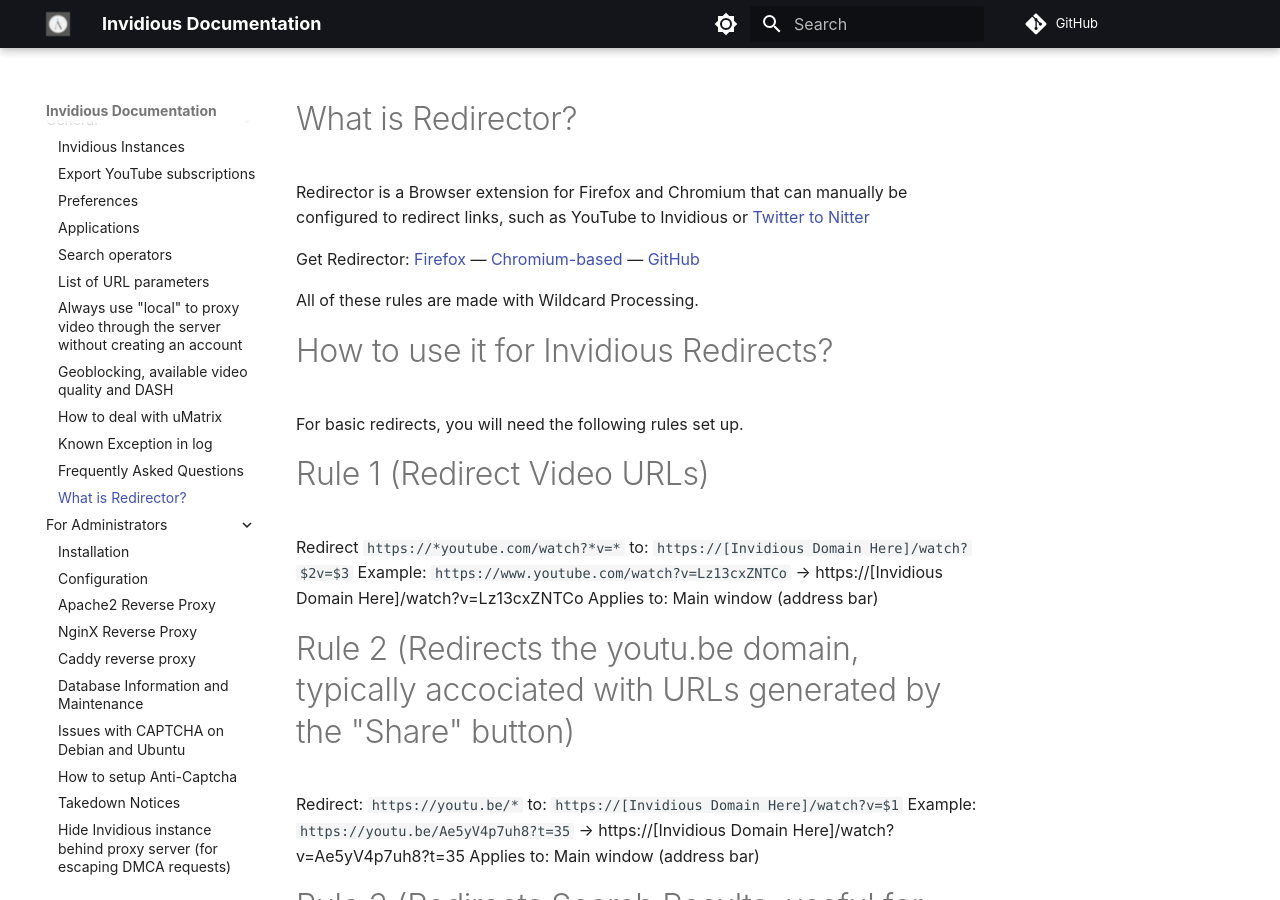
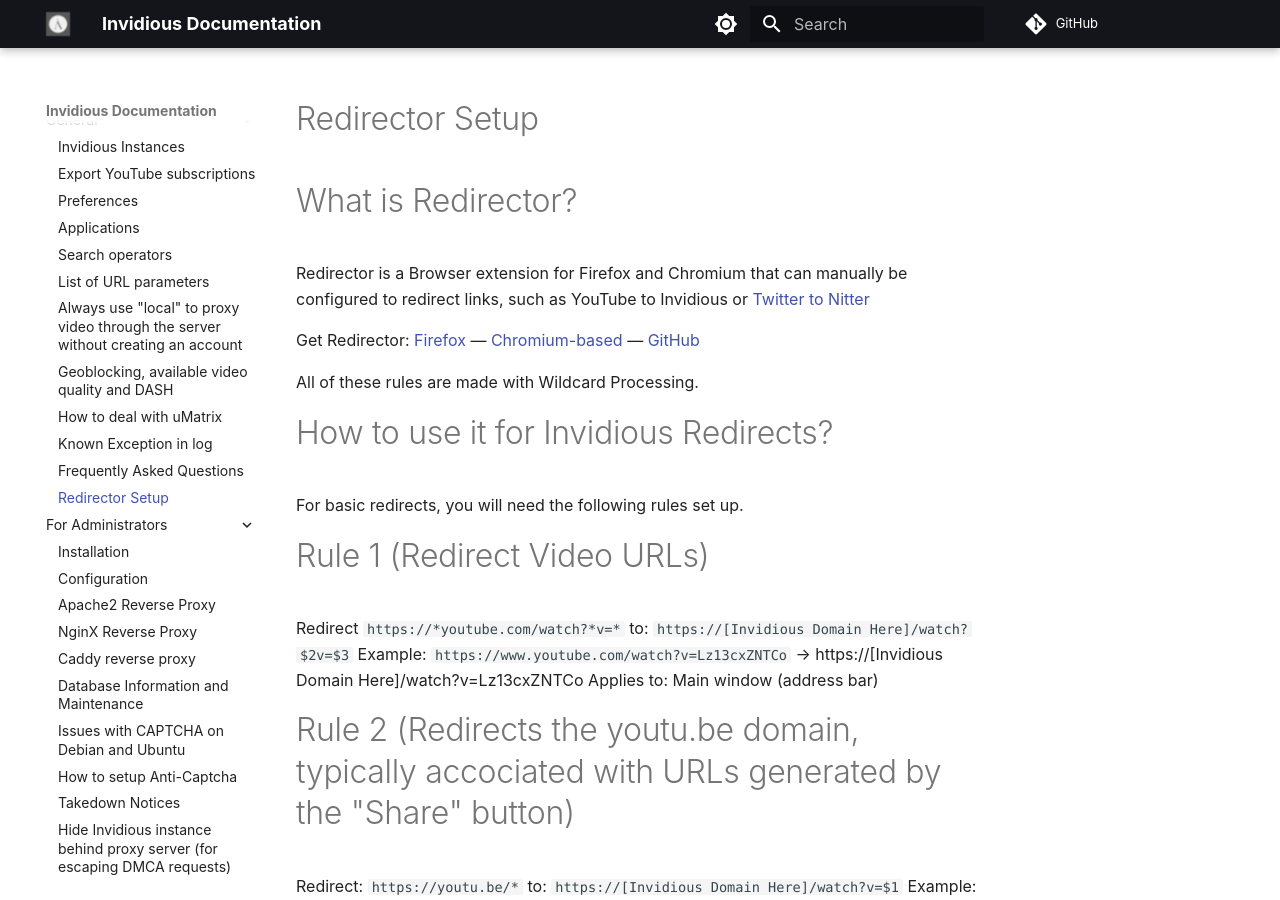
Before and after one commit to iv-org/documentation, an MkDocs documentation site: the page built from docs/redirector-setup.md, in a window 1280 px wide and 900 px high. Built offline with MkDocs 1.6.1 and Material for MkDocs 9.7.7, drawn with Linux system fonts in a browser that asks for light colours; comment, search, counter and statistics services are not loaded.

Commit message:
Add a title to the redirector setup page

```diff
--- a/docs/redirector-setup.md
+++ b/docs/redirector-setup.md
@@ -1,3 +1,5 @@
+# Redirector Setup
+
 # What is Redirector?
 
 Redirector is a Browser extension for Firefox and Chromium that can manually be configured to redirect links, such as YouTube to Invidious or [Twitter to Nitter](https://github.com/zedeus/nitter/wiki/Extensions#redirector)
```
